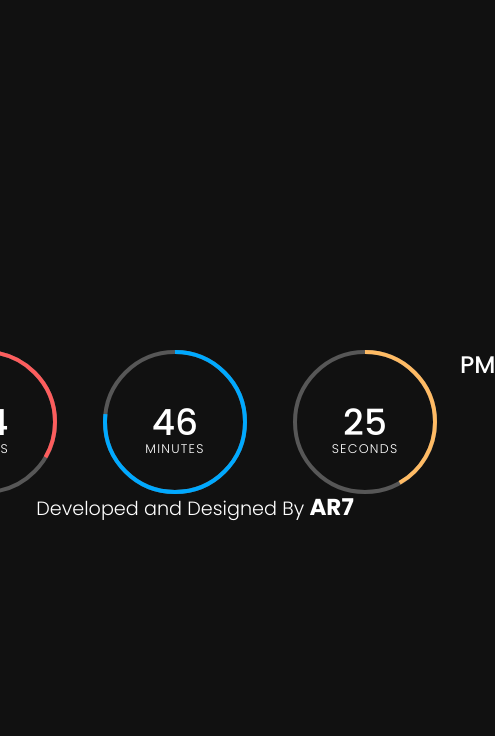
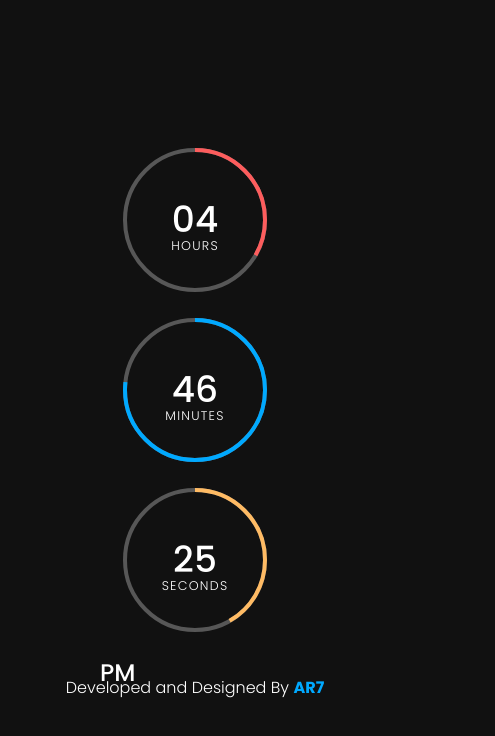
Before and after one commit to ThisIsAR7/Digital-Clock, a plain HTML site: page index.html in a window 390 px wide. Shown: the whole page, 495 px wide, since content can reach past the window. Drawn offline with Linux system fonts and the light colour scheme.

Commit message:
Update style.css

```diff
--- a/css/style.css
+++ b/css/style.css
@@ -1,11 +1,12 @@
 @import url('https://fonts.googleapis.com/css?family=Poppins:200,300,400,500,600,700,800,900&display=swap');
-*
-{
+
+* {
     margin: 0;
     padding: 0;
     box-sizing: border-box;
     font-family: 'Poppins', sans-serif;
 }
+
 body {
     display: flex;
     justify-content: center;
@@ -14,15 +15,16 @@ body {
     background: #111;
     color: #fff;
     margin: 0;
-    font-family: Arial, sans-serif;
     flex-direction: column;
 }
+
 #container {
     display: flex;
     flex-direction: column;
     align-items: center;
     text-align: center;
 }
+
 #time {
     display: flex;
     gap: 40px;
@@ -30,27 +32,30 @@ body {
 }
 
 #time .circle {
-    position:relative;
+    position: relative;
     width: 150px;
     height: 150px;
     display: flex;
     justify-content: center;
     align-items: center;
 }
+
 #time .circle svg {
     position: relative;
     width: 150px;
     height: 150px;
     transform: rotate(270deg);
 }
+
 #time .circle svg circle {
     width: 100%;
     height: 100%;
     fill: transparent;
     stroke: #575757;
     stroke-width: 4;
-    transform: translate(5px,5px);
+    transform: translate(5px, 5px);
 }
+
 #time .circle svg circle:nth-child(2) {
     stroke: var(--clr);
     stroke-dasharray: 440;
@@ -62,6 +67,7 @@ body {
     font-weight: 500;
     font-size: 1.5em;
 }
+
 #time div span {
     position: absolute;
     transform: translateX(-50%) translateY(-10px);
@@ -78,26 +84,28 @@ body {
 }
 
 #additional-text {
-    position: absolute;
-    top: 450px;
     margin-top: 40px;
     font-size: 1.2em;
     font-weight: 300;
     color: #fff;
-}
-#additional-text a{
-    margin-top: 40px;
-    font-size: 1.2em;
-    text-decoration: none;
-    font-weight: 300;
-    color: #fff;
-    transition: all 0.75s ease-in-out;
-
+    text-align: center;
 }
 
-#additional-text a:hover {
-    color: #00A9FF; /* Optional: change the link color to match the clock theme */
-    text-decoration: underline;
-    font-weight: 300;
-    transition: all 0.5s ease-in-out;
+#additional-text a {
+    color: #00A9FF; /* Optional: تغییر رنگ لینک برای هماهنگی با تم */
+    text-decoration: none;
+    font-weight: 500;
 }
+
+/* Media Query برای صفحه‌های کوچک */
+@media (max-width: 768px) {
+    #time {
+        flex-direction: column;
+        gap: 20px; /* کاهش فاصله بین ساعت‌ها */
+    }
+
+    #additional-text {
+        margin-top: 20px;
+        font-size: 1em; /* تنظیم اندازه فونت برای صفحه‌های کوچک */
+    }
+}
```
